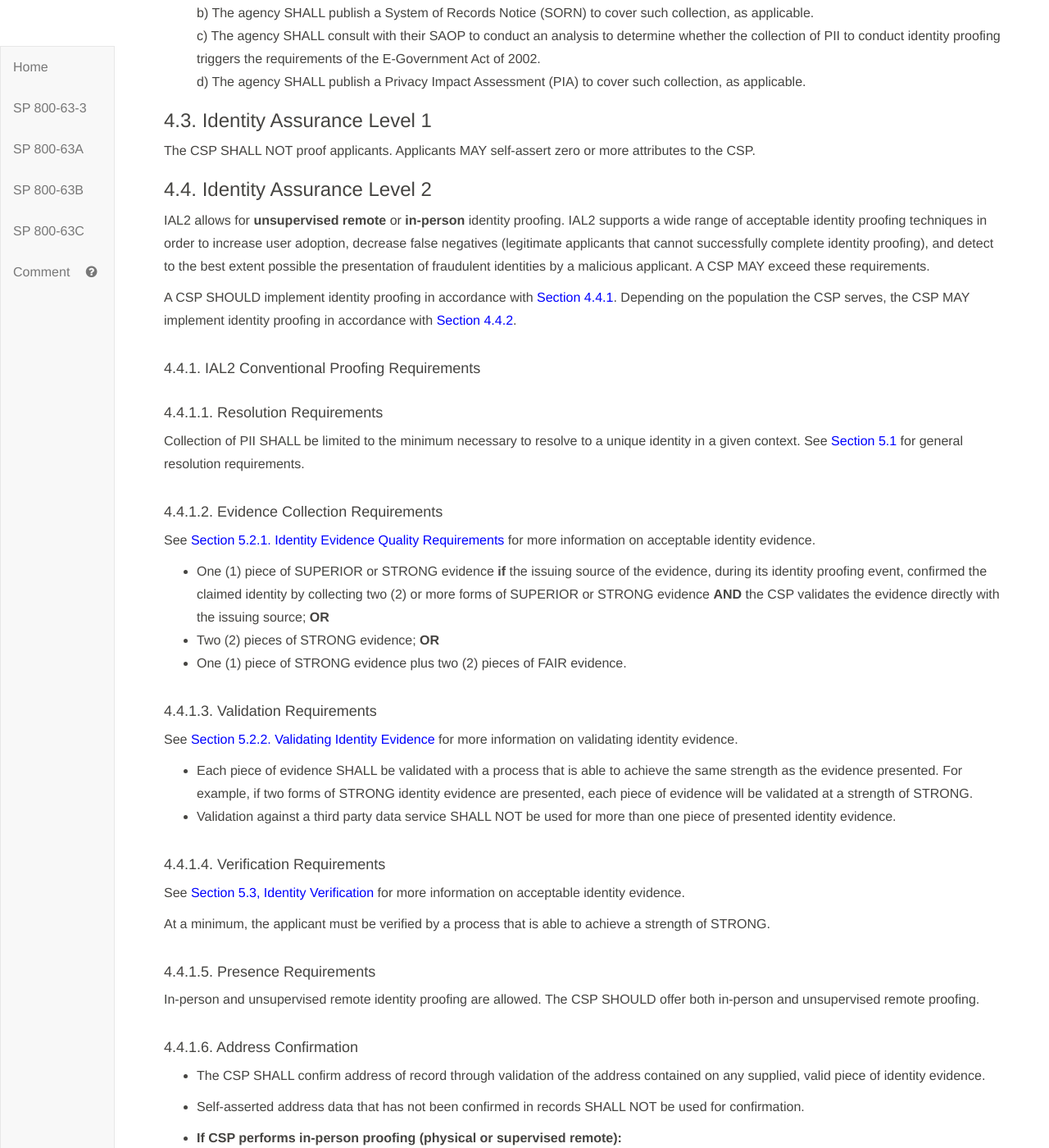
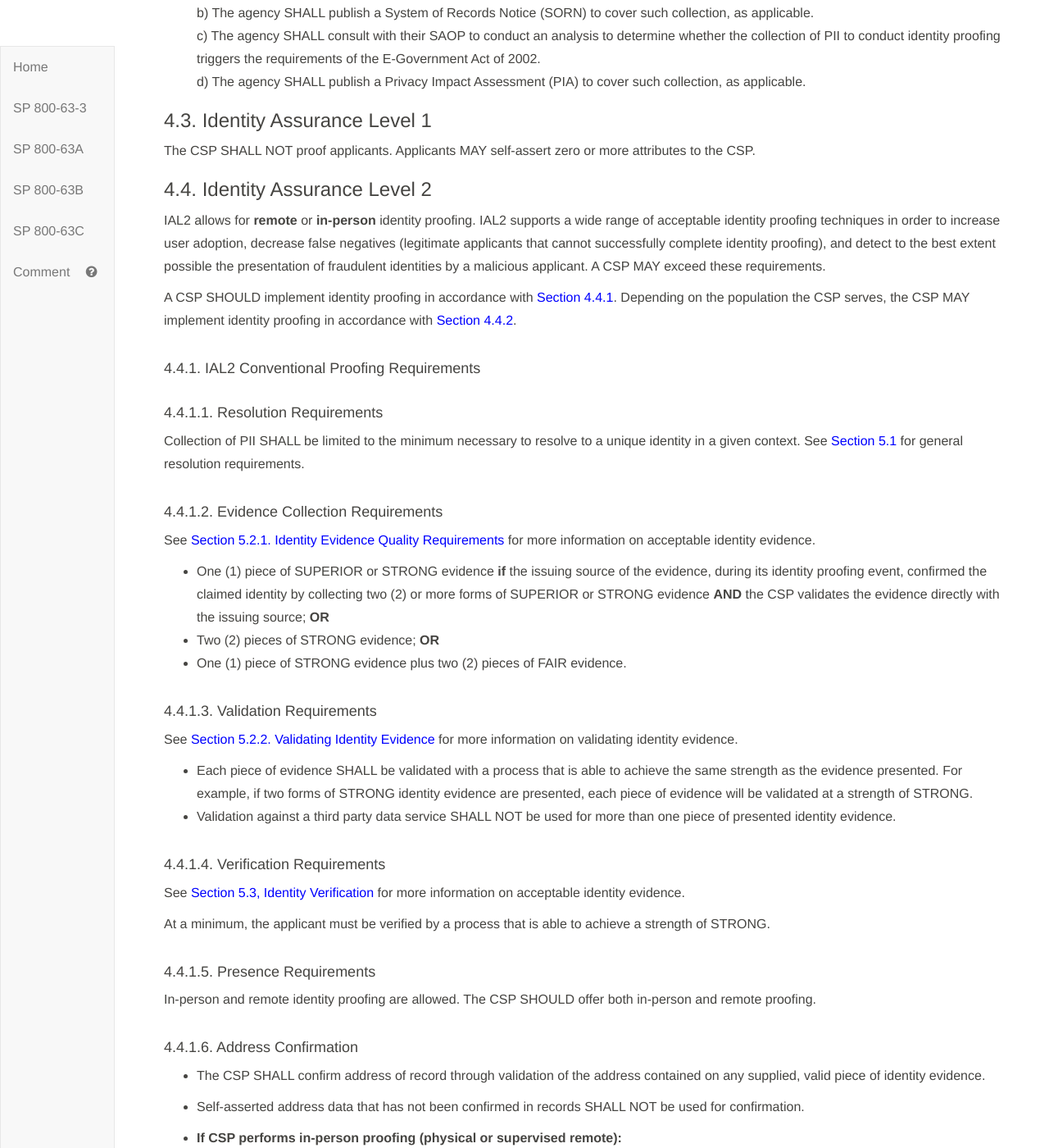
Before and after one commit to usnistgov/800-63-3, a Jekyll site: the page built from sp800-63a/sec4_ial.md, in a window 1280 px wide and 1400 px high, scrolled down 1952 px. Shown: the whole window at 82% size. Built offline with Jekyll 4.4.1, drawn with Linux system fonts in a browser that asks for light colours; our own code applies the rules of GitHub Pages for plain Markdown files.

Commit message:
Remove "unsupervised" qualifier when supervised or unsupervised is acceptable.

```diff
--- a/sp800-63a/sec4_ial.md
+++ b/sp800-63a/sec4_ial.md
@@ -76,7 +76,7 @@
 
 ### 4.4. Identity Assurance Level 2
 
-IAL2 allows for **unsupervised remote** or **in-person** identity proofing.  IAL2 supports a wide range of acceptable identity proofing techniques in order to increase user adoption, decrease false negatives (legitimate applicants that cannot successfully complete identity proofing), and detect to the best extent possible the presentation of fraudulent identities by a malicious applicant. A CSP MAY exceed these requirements.
+IAL2 allows for **remote** or **in-person** identity proofing.  IAL2 supports a wide range of acceptable identity proofing techniques in order to increase user adoption, decrease false negatives (legitimate applicants that cannot successfully complete identity proofing), and detect to the best extent possible the presentation of fraudulent identities by a malicious applicant. A CSP MAY exceed these requirements.
 
 A CSP SHOULD implement identity proofing in accordance with [Section 4.4.1](#normal). Depending on the population the CSP serves, the CSP MAY implement identity proofing in accordance with [Section 4.4.2](#referee).
 
@@ -109,7 +109,7 @@
 
 #### 4.4.1.5. Presence Requirements
 
-In-person and unsupervised remote identity proofing are allowed. The CSP SHOULD offer both in-person and unsupervised remote proofing.
+In-person and remote identity proofing are allowed. The CSP SHOULD offer both in-person and remote proofing.
 
 #### <a name="4-4-1-6"></a> 4.4.1.6. Address Confirmation
 
```
